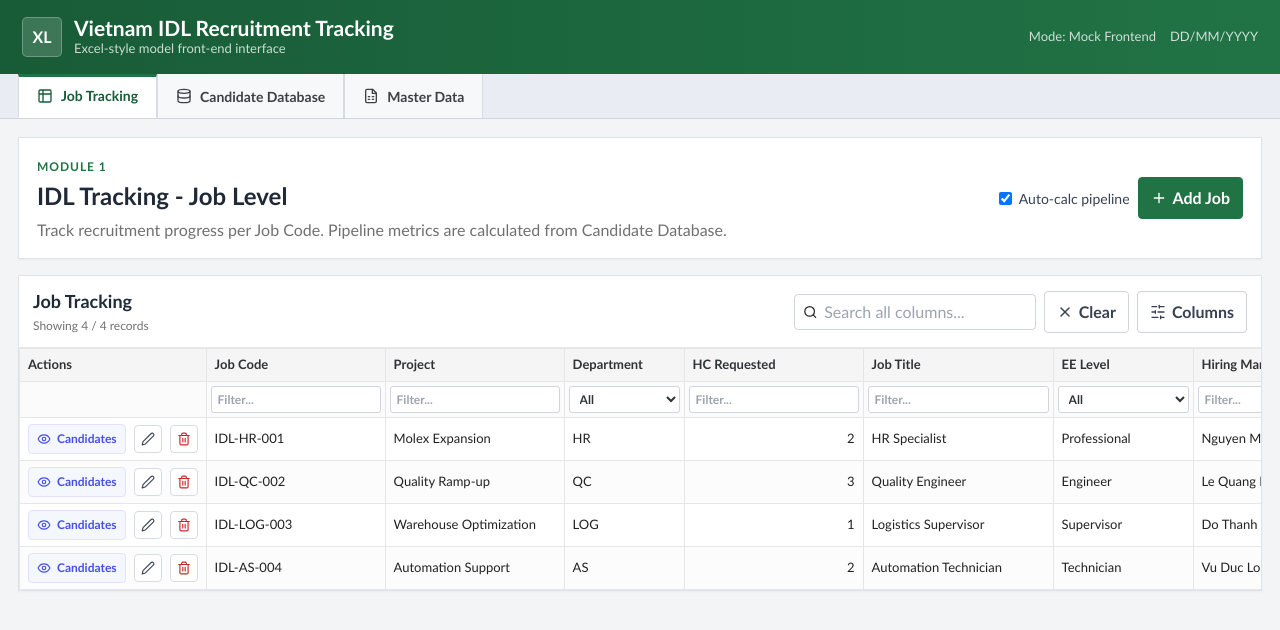
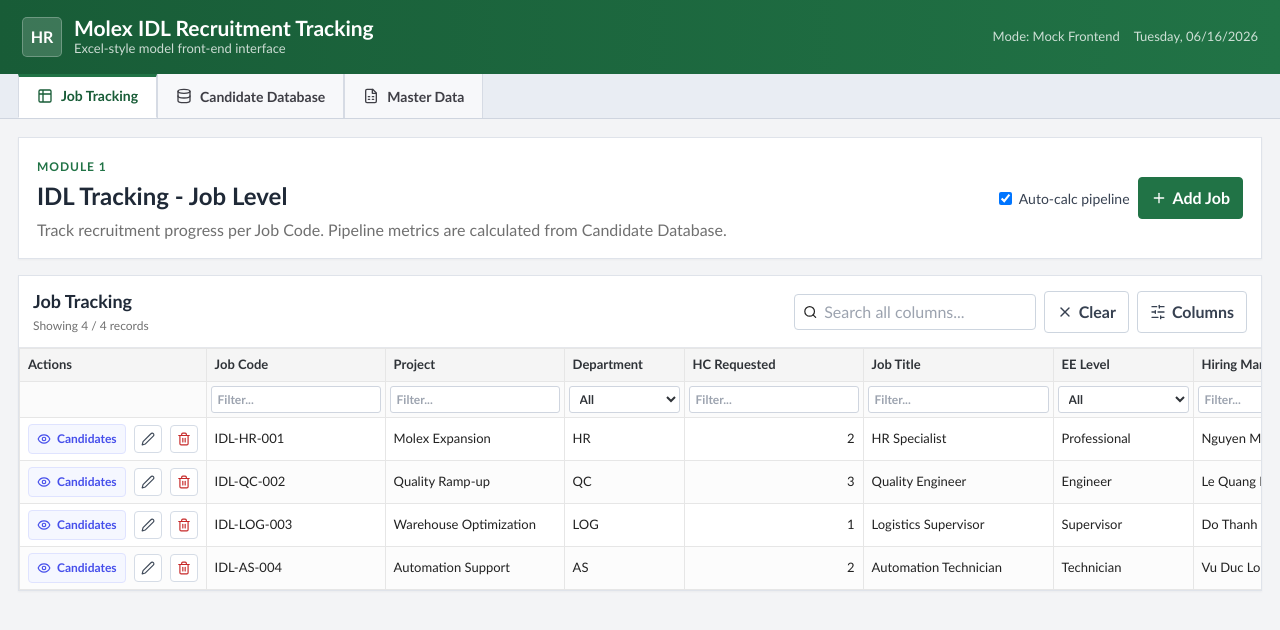
Before and after one commit to haidv-Molex/recruitment_system, a React (Vite) app in the folder frontend/: page / in a window 1280 px wide. Shown: the top 630 px of the page. Built offline with nearby package versions, Linux system fonts and the light colour scheme.

Commit message:
edit format date

```diff
--- a/frontend/src/components/Layout.jsx
+++ b/frontend/src/components/Layout.jsx
@@ -1,9 +1,24 @@
-import React from 'react';
+import React, { useState, useEffect } from 'react';
 import { Link, useLocation } from 'react-router-dom';
 import { Database, FileSpreadsheet, Table2 } from 'lucide-react';
 
 export const Layout = ({ children }) => {
   const location = useLocation();
+  const [now, setNow] = useState(new Date());
+
+
+useEffect(() => {
+    const timer = setInterval(() => setNow(new Date()), 60_000); // cập nhật mỗi 60 giây
+    return () => clearInterval(timer);
+  }, []);
+
+  const formattedDate = now.toLocaleDateString('en-US', {
+    weekday: 'long',
+    day: '2-digit',
+    month: '2-digit',
+    year: 'numeric',
+  });
+
 
   const tabs = [
     { path: '/', label: 'Job Tracking', icon: Table2 },
@@ -17,16 +32,16 @@ export const Layout = ({ children }) => {
     <div className="app-shell">
       <header className="workbook-header">
         <div className="brand-block">
-          <div className="excel-icon">XL</div>
+          <div className="excel-icon">HR</div>
           <div>
-            <h1>Vietnam IDL Recruitment Tracking</h1>
+            <h1>Molex IDL Recruitment Tracking</h1>
             <p>Excel-style model front-end interface</p>
           </div>
         </div>
         <div className="header-meta">
           <span>Mode: Mock Frontend</span>
-          <span>DD/MM/YYYY</span>
-        </div>
+          <span>{formattedDate}</span>
+          </div>
       </header>
 
       <nav className="sheet-tabs">
```
